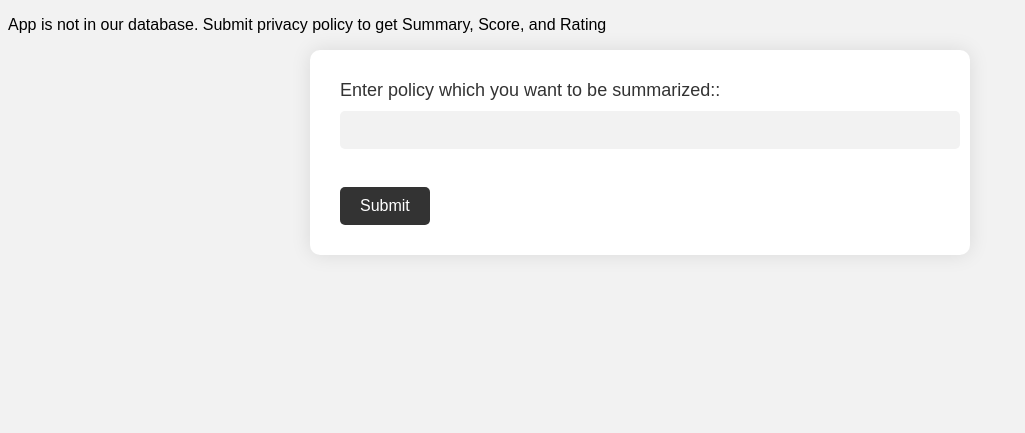
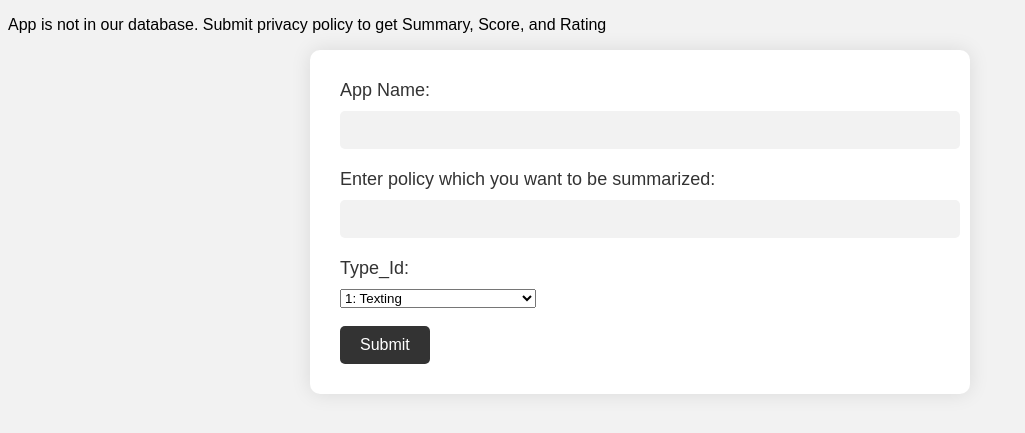
Before and after one commit to harjeet-blue/Information_Retrieval_Project, a Flask app: page /input in a window 1280 px wide. Shown: the top 433 px of the page, without its empty margins (0-1025 px from the left). Run offline with Flask 3, Linux system fonts and the light colour scheme; some libraries are stand-ins or nearby versions.

Commit message:
database is dynamic and dynamic indexing is done

```diff
--- a/website copy/app.py
+++ b/website copy/app.py
@@ -75,14 +75,25 @@ def summary(policy):
     return "this is very good policy"
 @app.route('/process_input', methods=['POST'])
 def process_input():
-
-    input_text = request.form['input_text']
+    App_Name = request.form['input_text1']
+    Privacy_policy = request.form['input_text2']
+    type_id = int(request.form['input_text3'])
     global score
-    score=idxx.update(input_text)*100
-
+    Score=idxx.update(Privacy_policy)*100
+    cursor = mysql.connection.cursor()
+    cursor.execute("select count(*) from apps_table")
+    result = cursor.fetchall()
+    App_id=result[0][0]+1
     # Process the input here
-
-    summary1=summarize_text(input_text)  +"It's Privacy Score is:: "+ str(score)
+    summary1=summarize_text(input_text)
+    Rating=0
+    Paid=0
+    sql = "INSERT INTO apps_table (App_id, type_id, App_Name, Privacy_policy, Summary, Score, Rating, Paid) VALUES (%s,%s, %s,%s,%s, %s,%s,%s)"
+    val = (App_id, type_id, App_Name, Privacy_policy, summary1, Score, Rating, Paid)
+    cursor.execute(sql, val)
+    mysql.connection.commit()
+    cursor.close()
+    summary1 +="It's Privacy Score is:: "+ str(score)
     # result.append(privacyscore)
 
     return redirect(url_for('newpolicy', summary1=summary1))
--- a/website copy/tempCodeRunnerFile.py
+++ b/website copy/tempCodeRunnerFile.py
@@ -1 +1 @@
-Apps
+Flask
--- a/website copy/templates/notFound.html
+++ b/website copy/templates/notFound.html
@@ -52,11 +52,31 @@
 		}
 	</style>
 </head>
+
+
+
 <body>
-	 <p>App is not in our database. Submit privacy policy to get Summary, Score, and Rating</p>
-	<form method="POST" action="{{ url_for('process_input') }}">
-		<label for="input_text">Enter policy which you want to be summarized::</label>
-		<input type="text" id="input_text" name="input_text"><br><br>
+
+	<p>App is not in our database. Submit privacy policy to get Summary, Score, and Rating</p>
+	<form method="POST" action="/process_input">
+		<label for="input_text1">App Name:</label>
+		<input type="text" id="input_text1" name="input_text1"><br>
+		<label for="input_text2">Enter policy which you want to be summarized: </label>
+		<input type="text" id="input_text2" name="input_text2"><br>
+		<label for="input_text3">Type_Id:</label>
+		<select id="input_text3" name="input_text3">
+			<option value="1">1: Texting</option>
+			<option value="2">2: Navigation</option>
+			<option value="3">3: Communication</option>
+			<option value="4">4: Music</option>
+			<option value="5">5: Media</option>
+			<option value="6">6: Cloud based storage</option>
+			<option value="7">7: Online shopping</option>
+			<option value="8">8: Health</option>
+			<option value="9">9: Taxi/Cab</option>
+			<option value="10">10: Social/Lifestyle</option>
+			<option value="11">11: Banking/Online payments</option>
+		  </select><br><br>
 		<input type="submit" value="Submit">
 	</form>
 </body>
```
Also changed, not shown: 2 other files.
